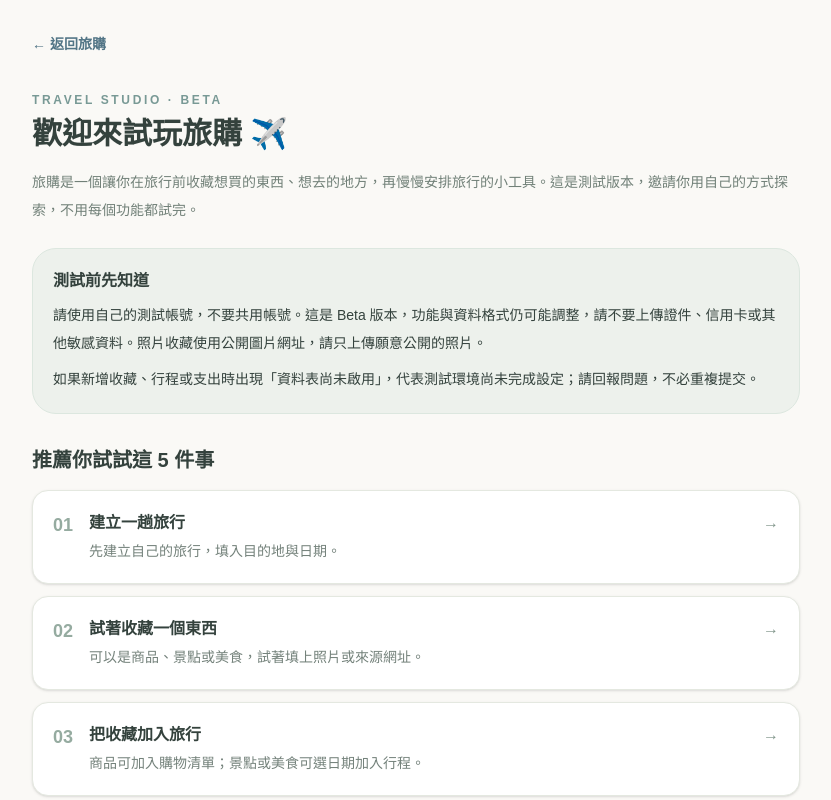
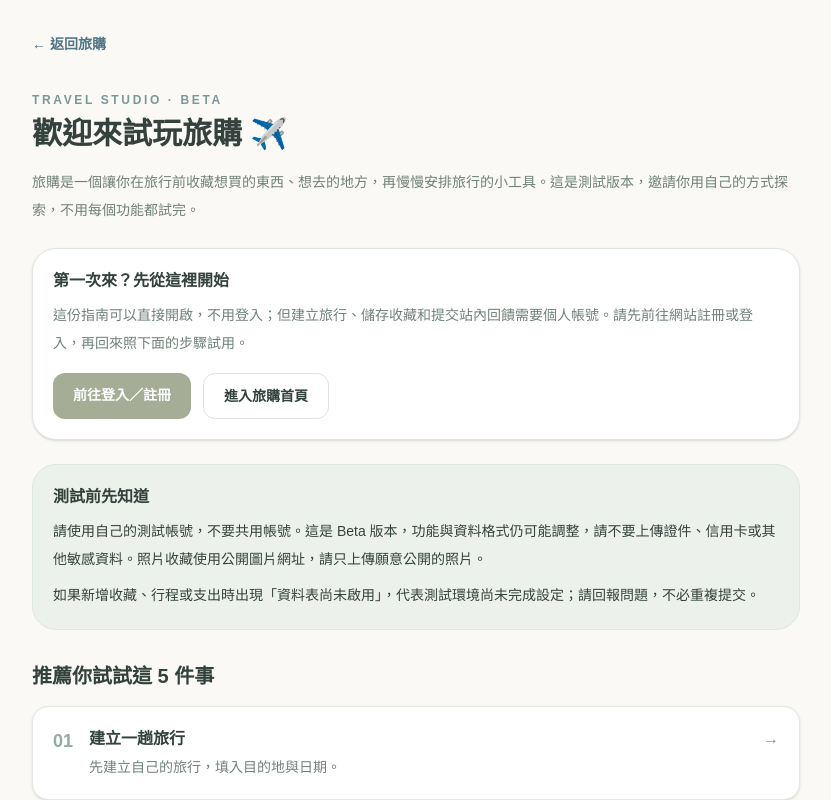
Before and after one commit to Linay-lab/souvenir-reminder, a Next.js app: page /beta in a window 1280 px wide. Shown: the top 800 px of the page, without its empty margins (224-1055 px from the left). Built offline with nearby package versions, Linux system fonts and the light colour scheme.

Commit message:
Clarify Beta onboarding: guide public, personal features and feedback require login

```diff
--- a/app/beta/page.tsx
+++ b/app/beta/page.tsx
@@ -7,6 +7,7 @@ const tasks=[
  {n:"05",title:"告訴我們你的感受",desc:"遇到問題、覺得不好用或有新點子，都歡迎回報。",href:"/feedback"}
 ];
 export default function BetaGuide(){return <main className="min-h-screen bg-[#FAF9F6] px-4 pb-16 pt-8 text-[#34423D] sm:px-8"><div className="mx-auto max-w-3xl"><Link href="/dashboard-preview" className="text-sm font-semibold text-[#527586]">← 返回旅購</Link><p className="mt-9 text-xs font-semibold tracking-[.22em] text-[#789995]">TRAVEL STUDIO · BETA</p><h1 className="mt-2 text-3xl font-bold">歡迎來試玩旅購 ✈️</h1><p className="mt-4 text-sm leading-7 text-[#718078]">旅購是一個讓你在旅行前收藏想買的東西、想去的地方，再慢慢安排旅行的小工具。這是測試版本，邀請你用自己的方式探索，不用每個功能都試完。</p>
+ <section className="mt-6 rounded-3xl border border-[#dfe7e0] bg-white p-5 shadow-sm"><h2 className="font-bold">第一次來？先從這裡開始</h2><p className="mt-2 text-sm leading-7 text-[#718078]">這份指南可以直接開啟，不用登入；但建立旅行、儲存收藏和提交站內回饋需要個人帳號。請先前往網站註冊或登入，再回來照下面的步驟試用。</p><div className="mt-4 flex flex-wrap gap-3"><Link href="/" className="rounded-xl bg-[#a5ad96] px-5 py-3 text-sm font-semibold text-white">前往登入／註冊</Link><Link href="/dashboard-preview" className="rounded-xl border border-[#dce4dd] px-5 py-3 text-sm font-semibold">進入旅購首頁</Link></div></section>
  <section className="mt-6 rounded-3xl border border-[#dce7df] bg-[#edf1ec] p-5"><h2 className="font-bold">測試前先知道</h2><p className="mt-2 text-sm leading-7">請使用自己的測試帳號，不要共用帳號。這是 Beta 版本，功能與資料格式仍可能調整，請不要上傳證件、信用卡或其他敏感資料。照片收藏使用公開圖片網址，請只上傳願意公開的照片。</p><p className="mt-2 text-sm leading-7">如果新增收藏、行程或支出時出現「資料表尚未啟用」，代表測試環境尚未完成設定；請回報問題，不必重複提交。</p></section>
  <h2 className="mt-8 text-xl font-bold">推薦你試試這 5 件事</h2><div className="mt-4 space-y-3">{tasks.map(t=><Link key={t.n} href={t.href} className="flex gap-4 rounded-2xl border border-[#e4e8e0] bg-white p-5 shadow-sm"><span className="text-lg font-bold text-[#95aba0]">{t.n}</span><div><h3 className="font-bold">{t.title}</h3><p className="mt-1 text-sm leading-6 text-[#74827b]">{t.desc}</p></div><span className="ml-auto text-[#80958a]">→</span></Link>)}</div>
  <Link href="/feedback" className="mt-8 block rounded-2xl bg-[#a5ad96] px-5 py-4 text-center font-bold text-white">💌 提交使用回饋</Link><p className="mt-5 text-center text-xs text-[#859188]">感謝你幫旅購一起成長。</p></div></main>}
```
